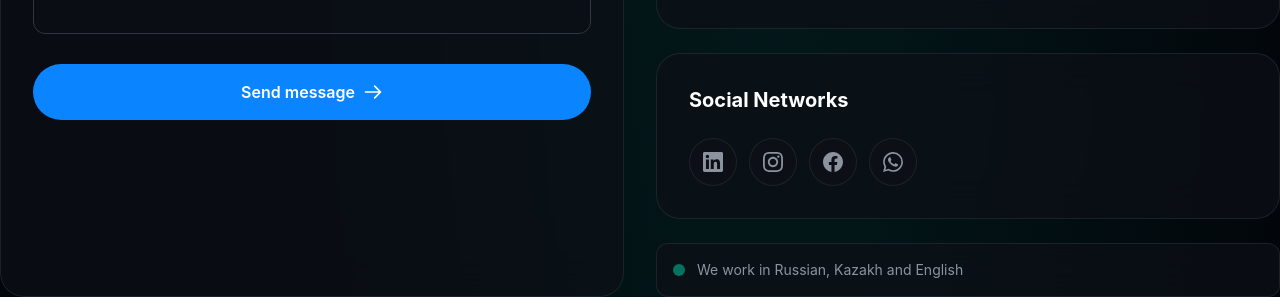
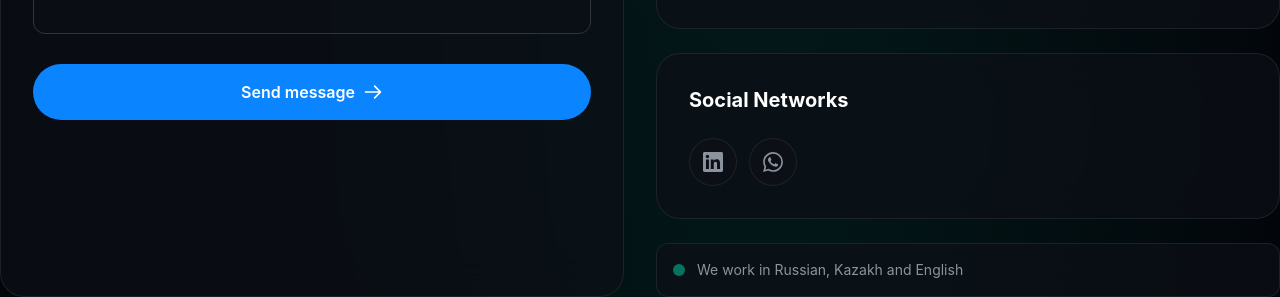
Before and after one commit to MadiyarMoldabayev/SenGroupLanding, a Next.js app: page /en/ in a window 1280 px wide. Shown: the part 8080-8377 px from the top of the page. Built offline with nearby package versions, Linux system fonts and the light colour scheme.

Commit message:
Added LinkedIn and WhatsApp links to contact section

```diff
--- a/src/components/ContactSection.tsx
+++ b/src/components/ContactSection.tsx
@@ -358,22 +358,12 @@ export default function ContactSection({ locale }: ContactSectionProps) {
               </h3>
               <div className="flex flex-wrap gap-3">
                 {[
-                  { name: "LinkedIn", href: "#", icon: (
+                  { name: "LinkedIn", href: "https://www.linkedin.com/company/sengroupone/", icon: (
                     <svg className="w-5 h-5" fill="currentColor" viewBox="0 0 24 24">
                       <path d="M20.447 20.452h-3.554v-5.569c0-1.328-.027-3.037-1.852-3.037-1.853 0-2.136 1.445-2.136 2.939v5.667H9.351V9h3.414v1.561h.046c.477-.9 1.637-1.85 3.37-1.85 3.601 0 4.267 2.37 4.267 5.455v6.286zM5.337 7.433c-1.144 0-2.063-.926-2.063-2.065 0-1.138.92-2.063 2.063-2.063 1.14 0 2.064.925 2.064 2.063 0 1.139-.925 2.065-2.064 2.065zm1.782 13.019H3.555V9h3.564v11.452zM22.225 0H1.771C.792 0 0 .774 0 1.729v20.542C0 23.227.792 24 1.771 24h20.451C23.2 24 24 23.227 24 22.271V1.729C24 .774 23.2 0 22.222 0h.003z"/>
                     </svg>
                   )},
-                  { name: "Instagram", href: "#", icon: (
-                    <svg className="w-5 h-5" fill="currentColor" viewBox="0 0 24 24">
-                      <path d="M12 2.163c3.204 0 3.584.012 4.85.07 3.252.148 4.771 1.691 4.919 4.919.058 1.265.069 1.645.069 4.849 0 3.205-.012 3.584-.069 4.849-.149 3.225-1.664 4.771-4.919 4.919-1.266.058-1.644.07-4.85.07-3.204 0-3.584-.012-4.849-.07-3.26-.149-4.771-1.699-4.919-4.92-.058-1.265-.07-1.644-.07-4.849 0-3.204.013-3.583.07-4.849.149-3.227 1.664-4.771 4.919-4.919 1.266-.057 1.645-.069 4.849-.069zm0-2.163c-3.259 0-3.667.014-4.947.072-4.358.2-6.78 2.618-6.98 6.98-.059 1.281-.073 1.689-.073 4.948 0 3.259.014 3.668.072 4.948.2 4.358 2.618 6.78 6.98 6.98 1.281.058 1.689.072 4.948.072 3.259 0 3.668-.014 4.948-.072 4.354-.2 6.782-2.618 6.979-6.98.059-1.28.073-1.689.073-4.948 0-3.259-.014-3.667-.072-4.947-.196-4.354-2.617-6.78-6.979-6.98-1.281-.059-1.69-.073-4.949-.073zm0 5.838c-3.403 0-6.162 2.759-6.162 6.162s2.759 6.163 6.162 6.163 6.162-2.759 6.162-6.163c0-3.403-2.759-6.162-6.162-6.162zm0 10.162c-2.209 0-4-1.79-4-4 0-2.209 1.791-4 4-4s4 1.791 4 4c0 2.21-1.791 4-4 4zm6.406-11.845c-.796 0-1.441.645-1.441 1.44s.645 1.44 1.441 1.44c.795 0 1.439-.645 1.439-1.44s-.644-1.44-1.439-1.44z"/>
-                    </svg>
-                  )},
-                  { name: "Facebook", href: "#", icon: (
-                    <svg className="w-5 h-5" fill="currentColor" viewBox="0 0 24 24">
-                      <path d="M24 12.073c0-6.627-5.373-12-12-12s-12 5.373-12 12c0 5.99 4.388 10.954 10.125 11.854v-8.385H7.078v-3.47h3.047V9.43c0-3.007 1.792-4.669 4.533-4.669 1.312 0 2.686.235 2.686.235v2.953H15.83c-1.491 0-1.956.925-1.956 1.874v2.25h3.328l-.532 3.47h-2.796v8.385C19.612 23.027 24 18.062 24 12.073z"/>
-                    </svg>
-                  )},
-                  { name: "WhatsApp", href: "#", icon: (
+                  { name: "WhatsApp", href: "https://wa.me/77786251924", icon: (
                     <svg className="w-5 h-5" fill="currentColor" viewBox="0 0 24 24">
                       <path d="M17.472 14.382c-.297-.149-1.758-.867-2.03-.967-.273-.099-.471-.148-.67.15-.197.297-.767.966-.94 1.164-.173.199-.347.223-.644.075-.297-.15-1.255-.463-2.39-1.475-.883-.788-1.48-1.761-1.653-2.059-.173-.297-.018-.458.13-.606.134-.133.298-.347.446-.52.149-.174.198-.298.298-.497.099-.198.05-.371-.025-.52-.075-.149-.669-1.612-.916-2.207-.242-.579-.487-.5-.669-.51-.173-.008-.371-.01-.57-.01-.198 0-.52.074-.792.372-.272.297-1.04 1.016-1.04 2.479 0 1.462 1.065 2.875 1.213 3.074.149.198 2.096 3.2 5.077 4.487.709.306 1.262.489 1.694.625.712.227 1.36.195 1.871.118.571-.085 1.758-.719 2.006-1.413.248-.694.248-1.289.173-1.413-.074-.124-.272-.198-.57-.347m-5.421 7.403h-.004a9.87 9.87 0 01-5.031-1.378l-.361-.214-3.741.982.998-3.648-.235-.374a9.86 9.86 0 01-1.51-5.26c.001-5.45 4.436-9.884 9.888-9.884 2.64 0 5.122 1.03 6.988 2.898a9.825 9.825 0 012.893 6.994c-.003 5.45-4.437 9.884-9.885 9.884m8.413-18.297A11.815 11.815 0 0012.05 0C5.495 0 .16 5.335.157 11.892c0 2.096.547 4.142 1.588 5.945L.057 24l6.305-1.654a11.882 11.882 0 005.683 1.448h.005c6.554 0 11.89-5.335 11.893-11.893a11.821 11.821 0 00-3.48-8.413Z"/>
                     </svg>
@@ -382,6 +372,8 @@ export default function ContactSection({ locale }: ContactSectionProps) {
                   <a
                     key={social.name}
                     href={social.href}
+                    target="_blank"
+                    rel="noopener noreferrer"
                     className="flex items-center justify-center w-12 h-12 glass rounded-full text-muted hover:text-white hover:bg-border/30 transition-all"
                     aria-label={social.name}
                   >
```
